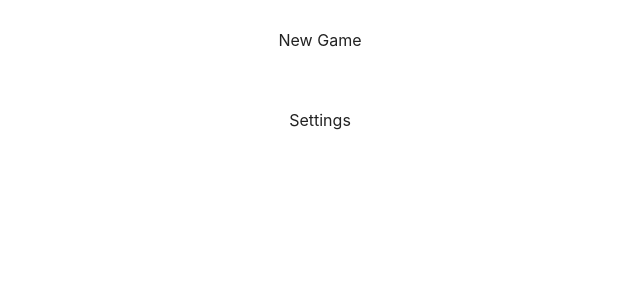
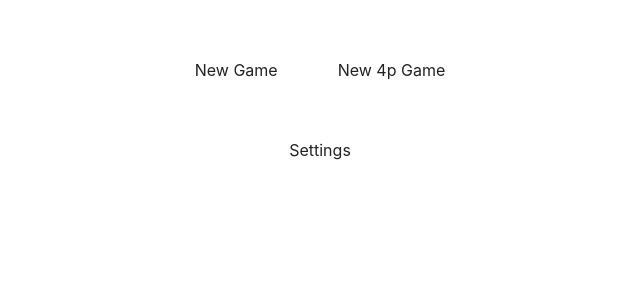
Before and after one commit to borlaym/mountain-strips, a React (Create React App) app: page / in a window 1280 px wide. Shown: the top 300 px of the page, without its empty margins (320-960 px from the left). Built offline with nearby package versions, Linux system fonts and the light colour scheme.

Commit message:
feat(App): 4p game

```diff
--- a/src/App.tsx
+++ b/src/App.tsx
@@ -8,6 +8,11 @@ import styled from 'styled-components';
 enum View {
 	Main,
 	Settings
+}
+
+enum PlayerCount {
+	OneToThree,
+	Four
 }
 
 interface State {
@@ -43,6 +48,13 @@ const Link = styled.a`
 	padding: 30px;
 `
 
+const NewGameContainer =  styled.div`
+	display: flex;
+	justify-content: center;
+	align-items: center;
+	margin-top: 30px;
+`
+
 const Option = styled.div`
 	margin: 0 20px;
 	border: 1px solid black;
@@ -75,13 +87,27 @@ class App extends React.Component<{}, State> {
 		view: View.Main,
 		settings: NorwegianStrip.DontUse
 	}
-	private newGame = () => {
+	private newGame = (playerCount: PlayerCount) => {
 		const stripDeck = createStripDeck(this.state.settings);
-		const [strip1, strip2, ...rest] = stripDeck
-		this.setState({
-			activeStrips: [strip1, strip2],
-			stripDeck: rest
-		})
+		switch (playerCount) {
+			case PlayerCount.OneToThree: {
+				const [strip1, strip2, ...rest] = stripDeck
+				this.setState({
+					activeStrips: [strip1, strip2],
+					stripDeck: rest
+				})
+				return
+			}
+			case PlayerCount.Four: {
+				const [strip1, strip2, strip3, ...rest] = stripDeck
+				this.setState({
+					activeStrips: [strip1, strip2, strip3],
+					stripDeck: rest
+				})
+				return
+			}
+
+		}
 	}
 	componentDidUpdate() {
 		window.localStorage.setItem('state', JSON.stringify(this.state))
@@ -175,7 +201,10 @@ class App extends React.Component<{}, State> {
 					/>
 				))}
 				{this.state.stripDeck.length > 0 && <Button onClick={this.nextTurn}>End of Turn</Button>}
-				<Link onClick={this.newGame}>New Game</Link>
+				<NewGameContainer>
+					<Link onClick={() => this.newGame(PlayerCount.OneToThree)}>New Game</Link>
+					<Link onClick={() => this.newGame(PlayerCount.Four)}>New 4p Game</Link>
+				</NewGameContainer>
 				<Link onClick={this.showSettings}>Settings</Link>
 			</Container>
 		)
```
